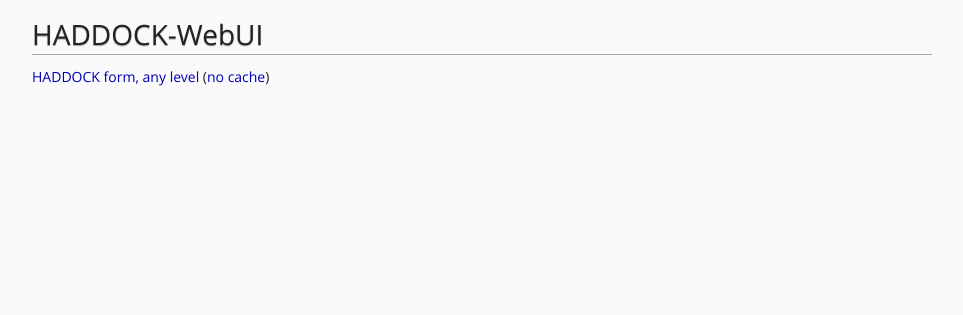
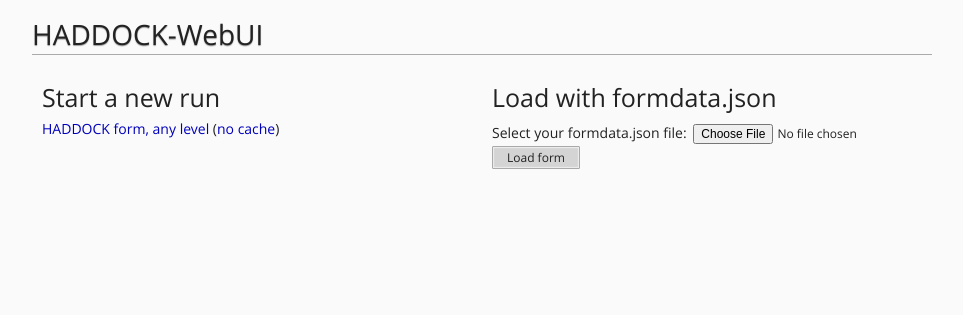
Before and after one commit to cjsmeele/HADDOCK-WebUI, a Flask app: page / in a window 1280 px wide. Shown: the top 315 px of the page, without its empty margins (158-1121 px from the left). Run offline with Flask 2, Linux system fonts and the light colour scheme; parts of the project's set-up code (start-up, migrations or seed data) failed here and were passed over; some libraries are stand-ins or nearby versions.

Commit message:
Started working on the form resume function

```diff
--- a/app/static/js/form.js
+++ b/app/static/js/form.js
@@ -1636,7 +1636,7 @@
 	 *
 	 * @param forceRenew when true, no attempt is made to load the form from cache
 	 */
-	function loadForm(forceRenew){
+	function loadForm(forceRenew, form_data){
 		/**
 		 * Convert a JSON string to an object with validation.
 		 */
--- a/app/templates/index.html
+++ b/app/templates/index.html
@@ -1,14 +1,27 @@
 {% extends "base.html" %}
 {% block content -%}
-<section class="content-index">
+<section class="content-index row">
 	<header>
 		<h1>HADDOCK-WebUI</h1>
 	</header>
-	<ul>
-		<li>
+	<section class="column width6-12">
+		<header>
+			<h2>Start a new run</h2>
+		</header>
+		<p>
 			<a href="{{ url_for('form') }}">HADDOCK form, any level</a>
 			(<a href="{{ url_for('form', nocache='') }}">no cache</a>)
-		</li>
-	</ul>
+		</p>
+	</section>
+	<section class="column width6-12">
+		<header>
+			<h2>Load with formdata.json</h2>
+		</header>
+		<form action="{{ url_for('form', action='resume') }}" method="post" enctype="multipart/form-data">
+			<label for="f_form_data">Select your formdata.json file:</label>
+			<input id="f_form_data" type="file" name="form_data" />
+			<input type="submit" value="Load form" />
+		</form>
+	</section>
 </section>
 {% endblock %}
--- a/app/views.py
+++ b/app/views.py
@@ -2,22 +2,35 @@
 from app   import app, cache
 
 import logging
+import json
 
 from form_common import Model
 from submission  import handle_form_post
 
 
-def render_form(model, user_accesslevel):
+def render_form(model, user_accesslevel, form_data=None):
+    if form_data is not None:
+        for level_no, level in enumerate(model.accesslevel_data):
+            if level['name'] == form_data['level']:
+                form_level_index = level_no
+                break
+        else:
+            # Form level does not exist.
+            form_level_index = 0
+    else:
+        form_level_index = 0
+
     return render_template(
         'form.html',
         title                  = 'HADDOCK Form',
         accesslevels           = model.accesslevel_data,
-        accesslevel_index      = 0,
+        accesslevel_index      = form_level_index,
         model                  = model.model_data,
         user_accesslevel_index = user_accesslevel,
         al_mtime               = model.al_mtime,
         model_mtime            = model.model_mtime,
         version_tag            = model.get_version_tag(),
+        form_data              = form_data,
     )
 
 @app.route('/')
@@ -33,5 +46,13 @@
         return render_form(model, len(model.accesslevel_data)-1)
 
     elif request.method == 'POST':
-        # POST handling is done in submission.py.
-        return handle_form_post(request, model)
+        if 'action' in request.args and request.args['action'] == 'resume':
+            assert 'form_data' in request.files;
+            form_data = json.load(request.files['form_data'])
+
+            # NOTE: Files are not stored in formdata.json, they will have to be re-uploaded.
+
+            return render_form(model, len(model.accesslevel_data)-1, form_data)
+        else:
+            # POST handling is done in submission.py.
+            return handle_form_post(request, model)
```
Also changed, not shown: app/templates/form.html (+7 -1 lines).
